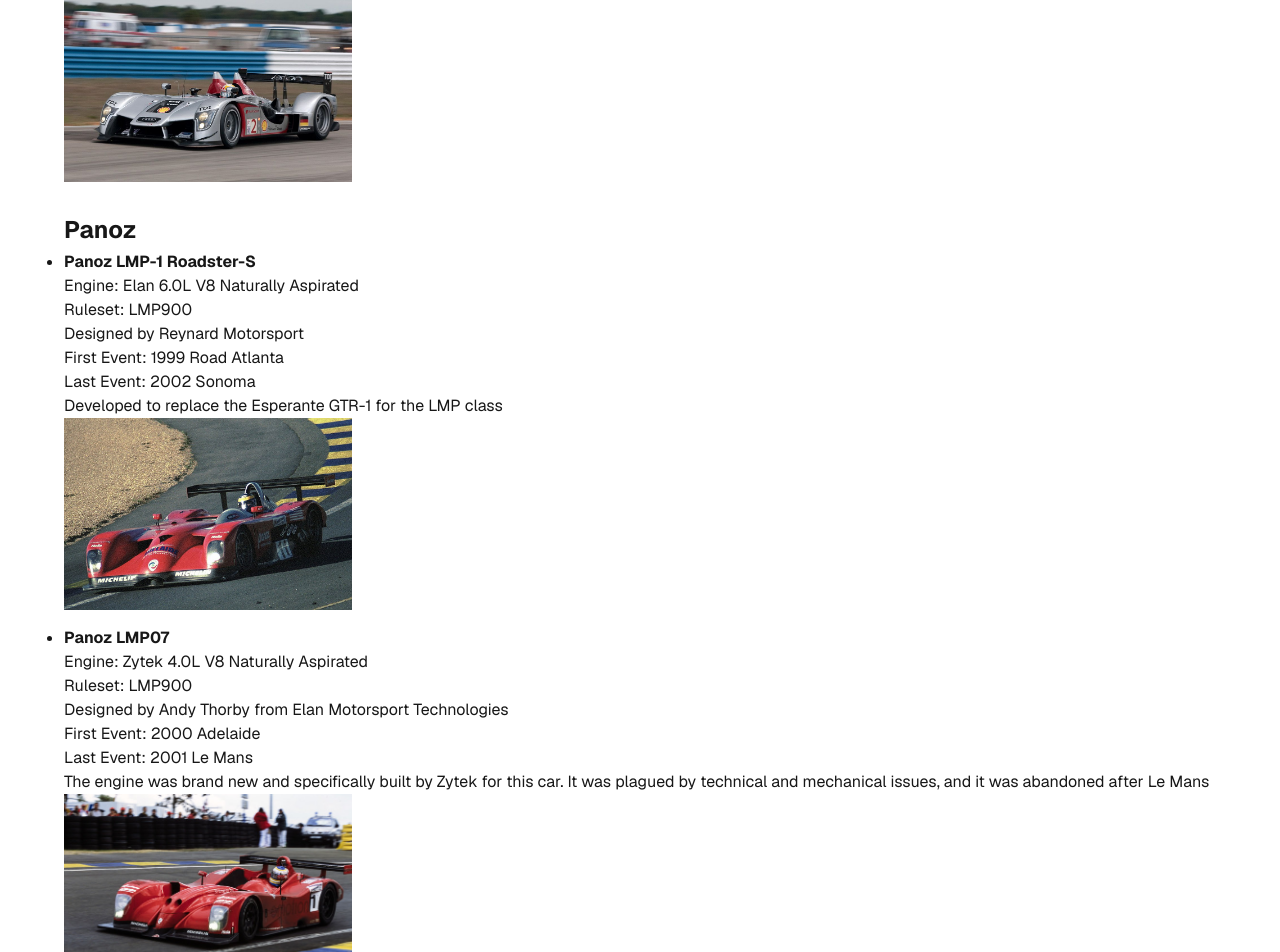
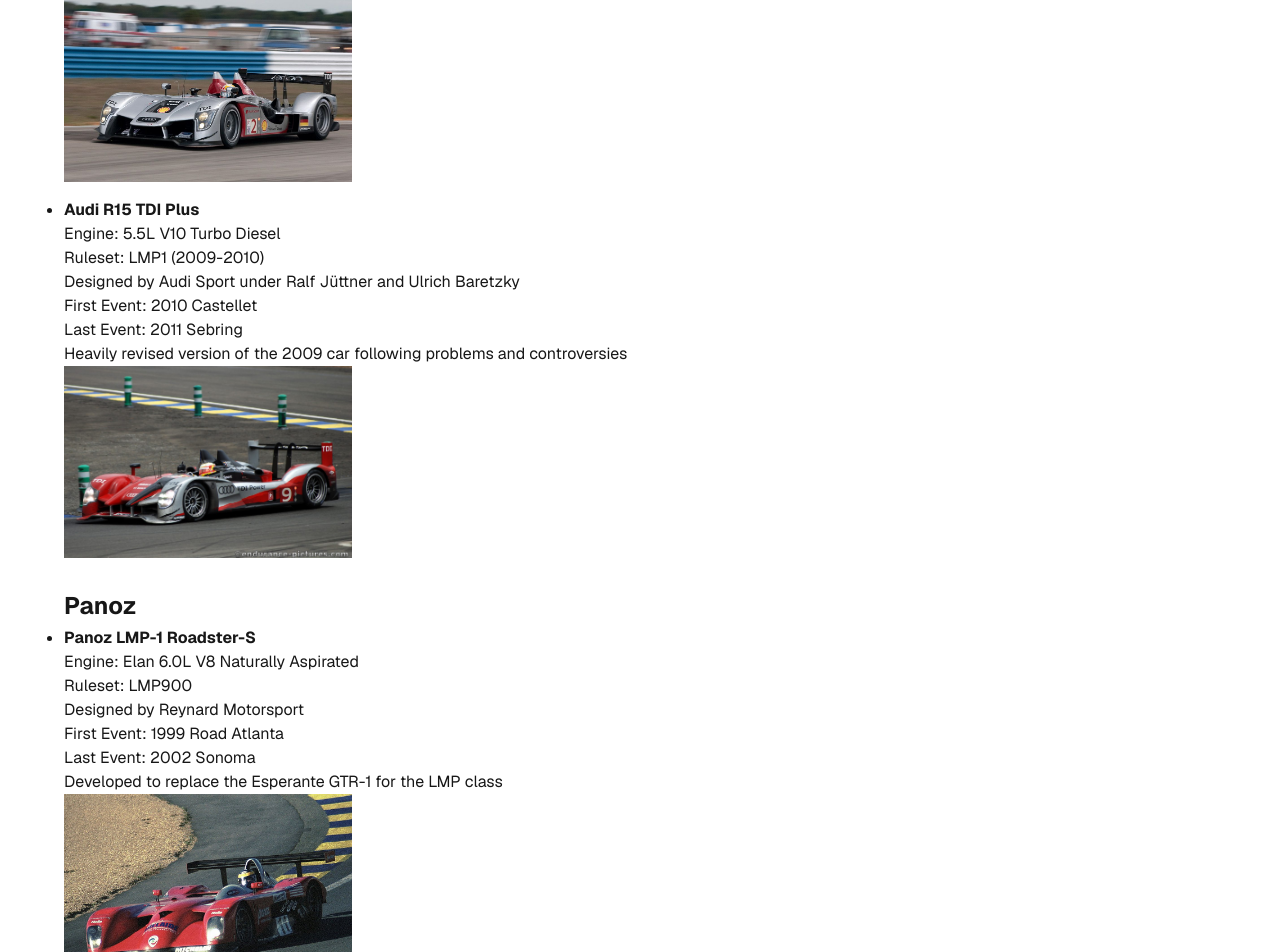
Before and after one commit to RasmusKodehode/sportscar-encyclopedia, a Next.js app: page /the-cars in a window 1280 px wide. Shown: the part 3112-4064 px from the top of the page. Built offline with nearby package versions, Linux system fonts and the light colour scheme.

Commit message:
2010 season cars added

```diff
--- a/app/the-cars/page.tsx
+++ b/app/the-cars/page.tsx
@@ -50,6 +50,7 @@
 import ACURAARX02 from "../../public/ACURAARX-02a.jpg";
 import LOLAASTONMARTIN from "../../public/LOLAASTONMARTIN.jpg";
 import ORECA01 from "../../public/ORECA01.jpg";
+import AUDIR15Plus from "../../public/AUDIR15TDIPlus.jpg";
 
 export default function Cars() {
   return (
@@ -251,6 +252,27 @@
                   width={500}
                   height={500}
                   alt="Audi R15 TDI"
+                  className="w-72"
+                />
+              </li>
+              <li>
+                <p className="font-bold">Audi R15 TDI Plus</p>
+                <p>Engine: 5.5L V10 Turbo Diesel</p>
+                <p>Ruleset: LMP1 (2009-2010)</p>
+                <p>
+                  Designed by Audi Sport under Ralf Jüttner and Ulrich Baretzky
+                </p>
+                <p>First Event: 2010 Castellet</p>
+                <p>Last Event: 2011 Sebring</p>
+                <p>
+                  Heavily revised version of the 2009 car following problems and
+                  controversies
+                </p>
+                <Image
+                  src={AUDIR15Plus}
+                  width={500}
+                  height={500}
+                  alt="Audi R15 TDI Plus"
                   className="w-72"
                 />
               </li>
```
Also changed, not shown: public/AUDIR15TDIPlus.jpg (added).
